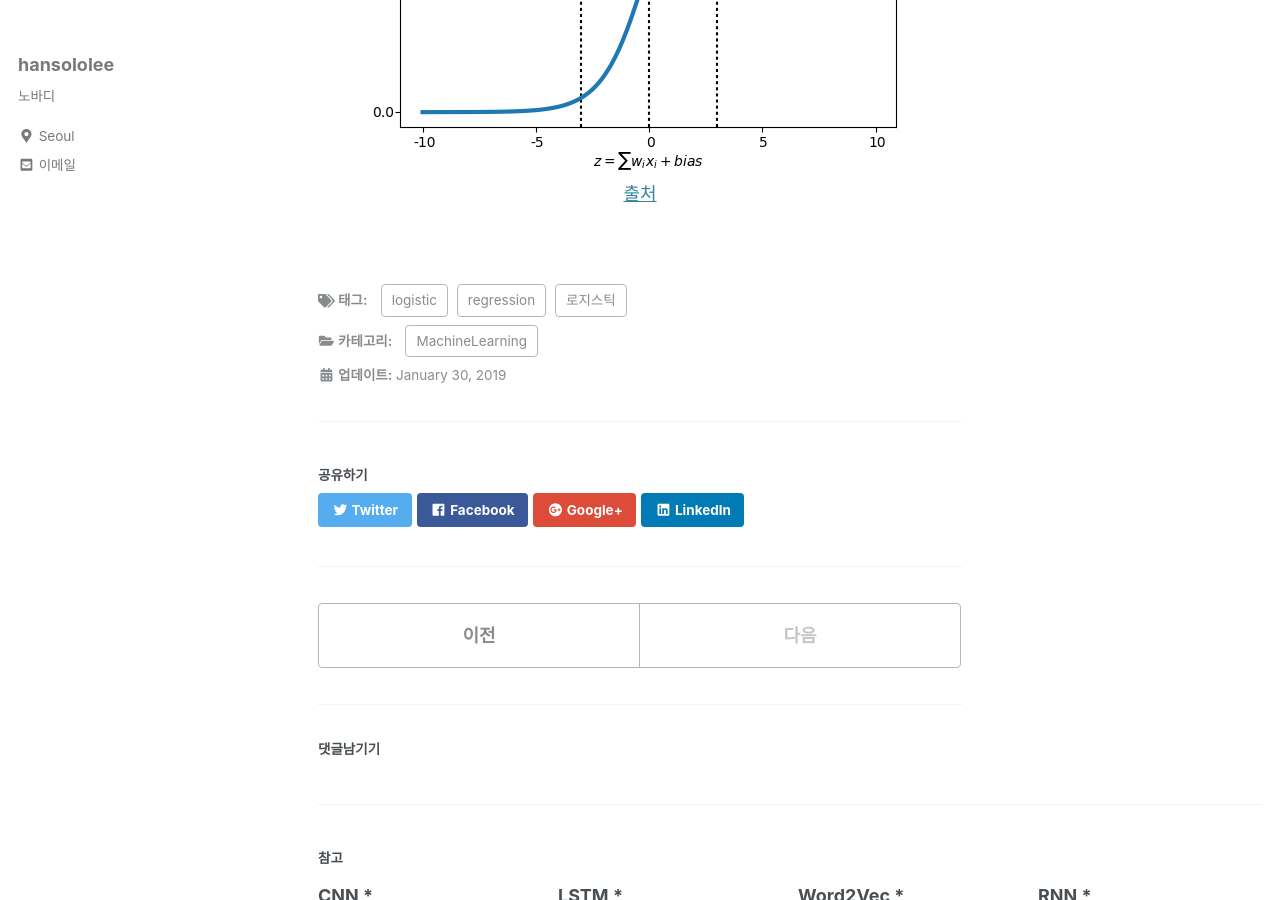
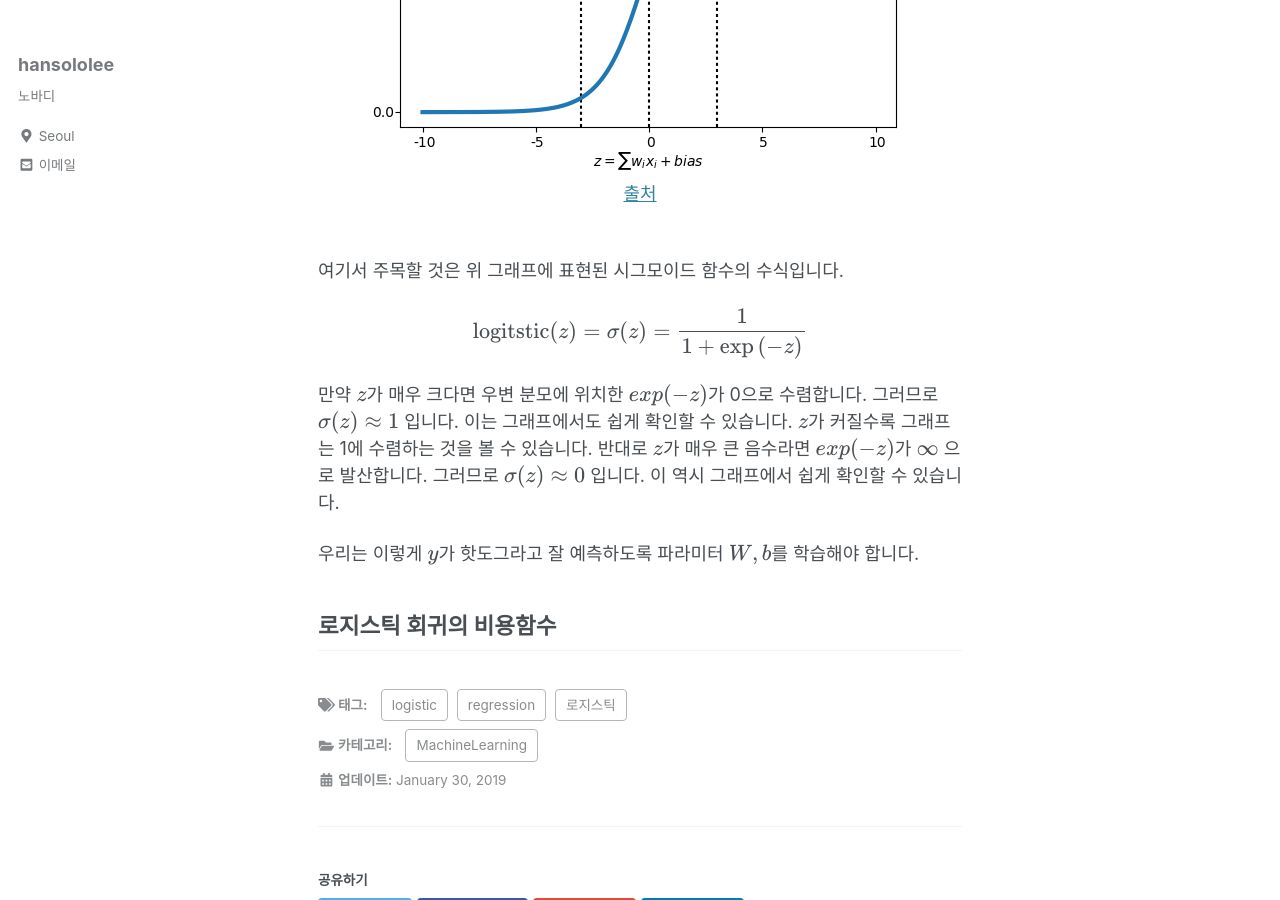
Before and after one commit to arisongha/hansololee.github.io, a Jekyll site: the page built from _posts/2019-01-30-logistic_regression.md, in a window 1280 px wide and 900 px high, scrolled down 1183 px. Built offline with Jekyll 4.4.1, drawn with Linux system fonts in a browser that asks for light colours; cached includes are drawn as plain includes; nearby versions of some CDN libraries; formulas are drawn with MathJax 3.

Commit message:
Update 2019-01-30-logistic_regression.md

```diff
--- a/_posts/2019-01-30-logistic_regression.md
+++ b/_posts/2019-01-30-logistic_regression.md
@@ -32,3 +32,14 @@ $$\hat y = \sigma (W^Tx + b)$$
 <center><img data-action="zoom" src='{{ "/assets/img/logistic_regression_01.png" | relative_url }}' alt='absolute'></center>
 <center><a href="https://towardsdatascience.com/multi-layer-neural-networks-with-sigmoid-function-deep-learning-for-rookies-2-bf464f09eb7f">출처</a></center>
 <br/>
+
+여기서 주목할 것은 위 그래프에 표현된 시그모이드 함수의 수식입니다.
+
+$$\text{logitstic}(z) = \sigma(z) = \dfrac{1}{1+\exp{(-z)}}$$
+
+만약 $$z$$가 매우 크다면 우변 분모에 위치한 $$exp(-z)$$가 0으로 수렴합니다. 그러므로 $$\sigma(z) \approx 1$$ 입니다. 이는 그래프에서도 쉽게 확인할 수 있습니다. $$z$$가 커질수록 그래프는 1에 수렴하는 것을 볼 수 있습니다. 반대로 $$z$$가 매우 큰 음수라면 $$exp(-z)$$가 $$\infty$$ 으로 발산합니다. 그러므로 $$\sigma(z) \approx 0$$ 입니다. 이 역시 그래프에서 쉽게 확인할 수 있습니다.
+
+우리는 이렇게 $$y$$가 핫도그라고 잘 예측하도록 파라미터 $$W,b$$를 학습해야 합니다.
+
+
+## 로지스틱 회귀의 비용함수
```
